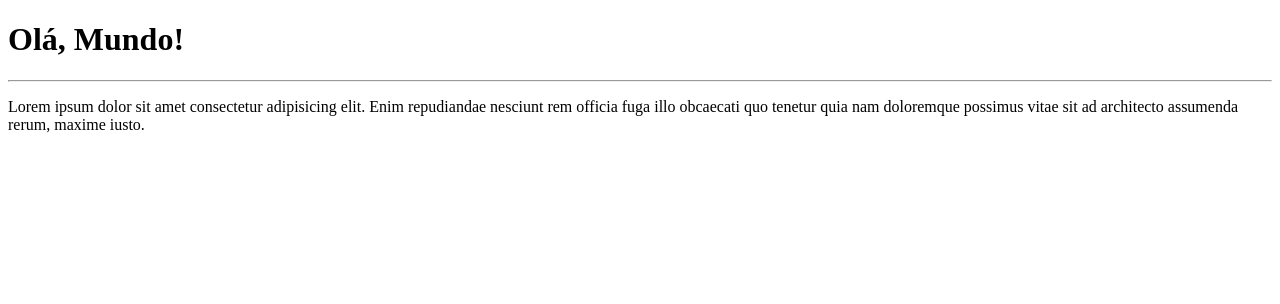
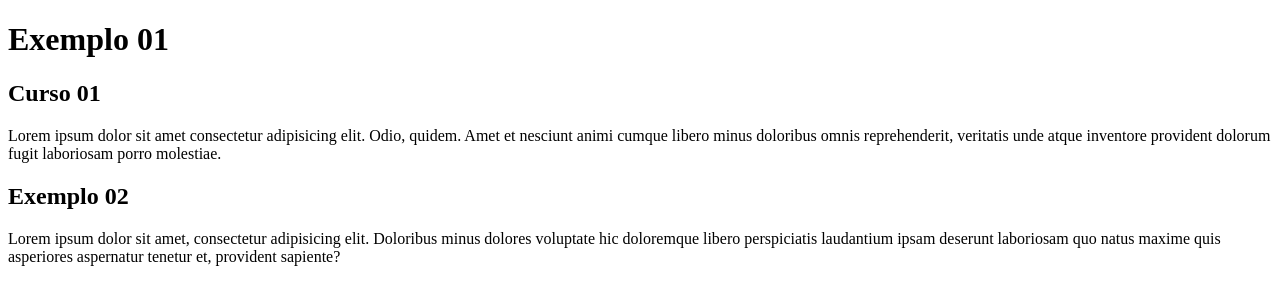
Before and after one commit to MRezende0/Teste, a plain HTML site: page index.html in a window 1280 px wide. Drawn offline with Linux system fonts and the light colour scheme.

Commit message:
Start conteúdo

```diff
--- a/index.html
+++ b/index.html
@@ -7,8 +7,18 @@
     <title>Site exemplo</title>
 </head>
 <body>
-    <h1>Olá, Mundo!</h1>
-    <hr>
-    <p>Lorem ipsum dolor sit amet consectetur adipisicing elit. Enim repudiandae nesciunt rem officia fuga illo obcaecati quo tenetur quia nam doloremque possimus vitae sit ad architecto assumenda rerum, maxime iusto.</p>
+    <main>
+        <header>
+            <h1>Exemplo 01</h1>
+        </header>
+        <article>
+            <h2>Curso 01</h2>
+            <p>Lorem ipsum dolor sit amet consectetur adipisicing elit. Odio, quidem. Amet et nesciunt animi cumque libero minus doloribus omnis reprehenderit, veritatis unde atque inventore provident dolorum fugit laboriosam porro molestiae.</p>
+        </article>
+        <article>
+            <h2>Exemplo 02</h2>
+            <p>Lorem ipsum dolor sit amet, consectetur adipisicing elit. Doloribus minus dolores voluptate hic doloremque libero perspiciatis laudantium ipsam deserunt laboriosam quo natus maxime quis asperiores aspernatur tenetur et, provident sapiente?</p>
+        </article>
+    </main>
 </body>
 </html>
```
